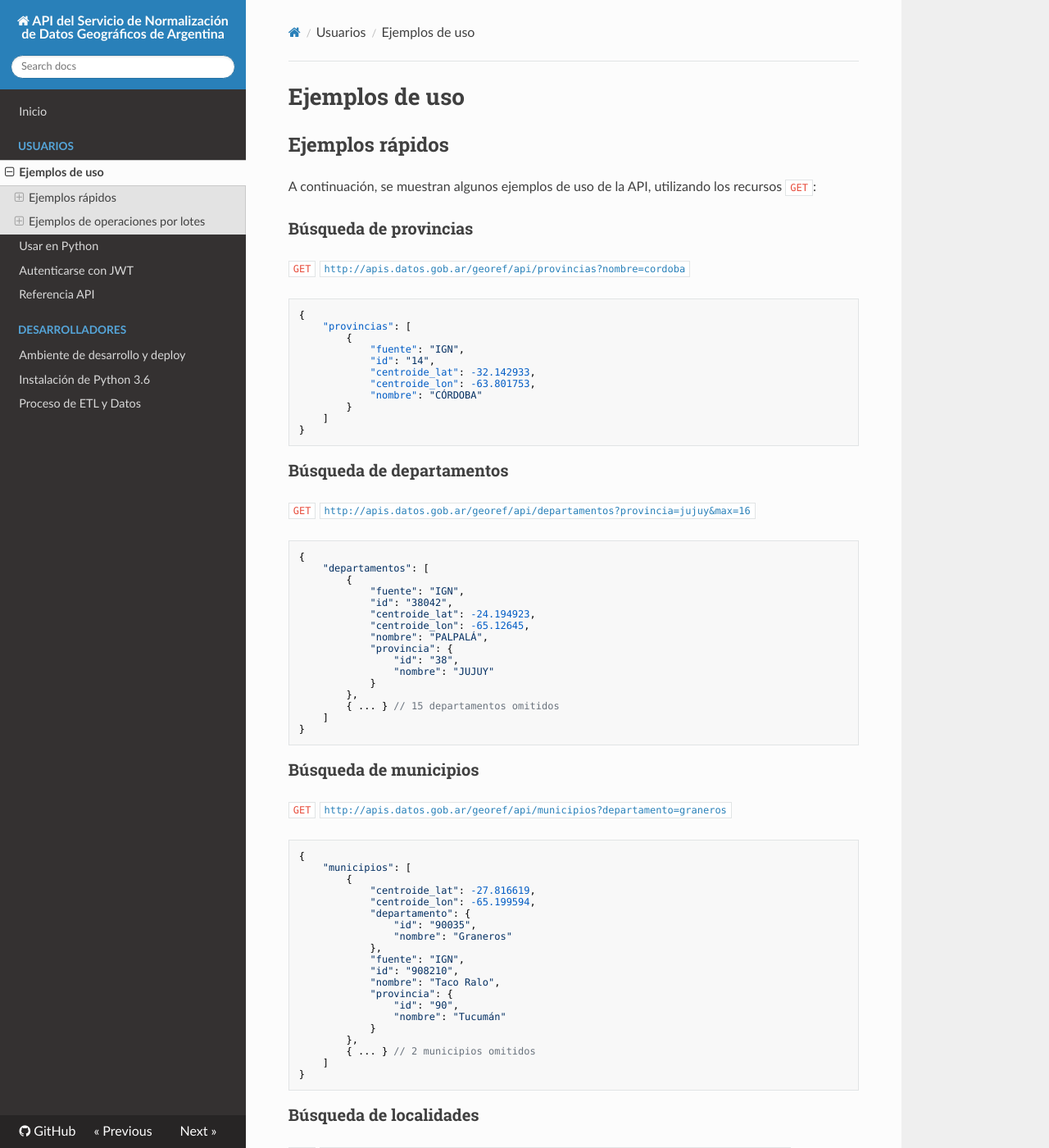
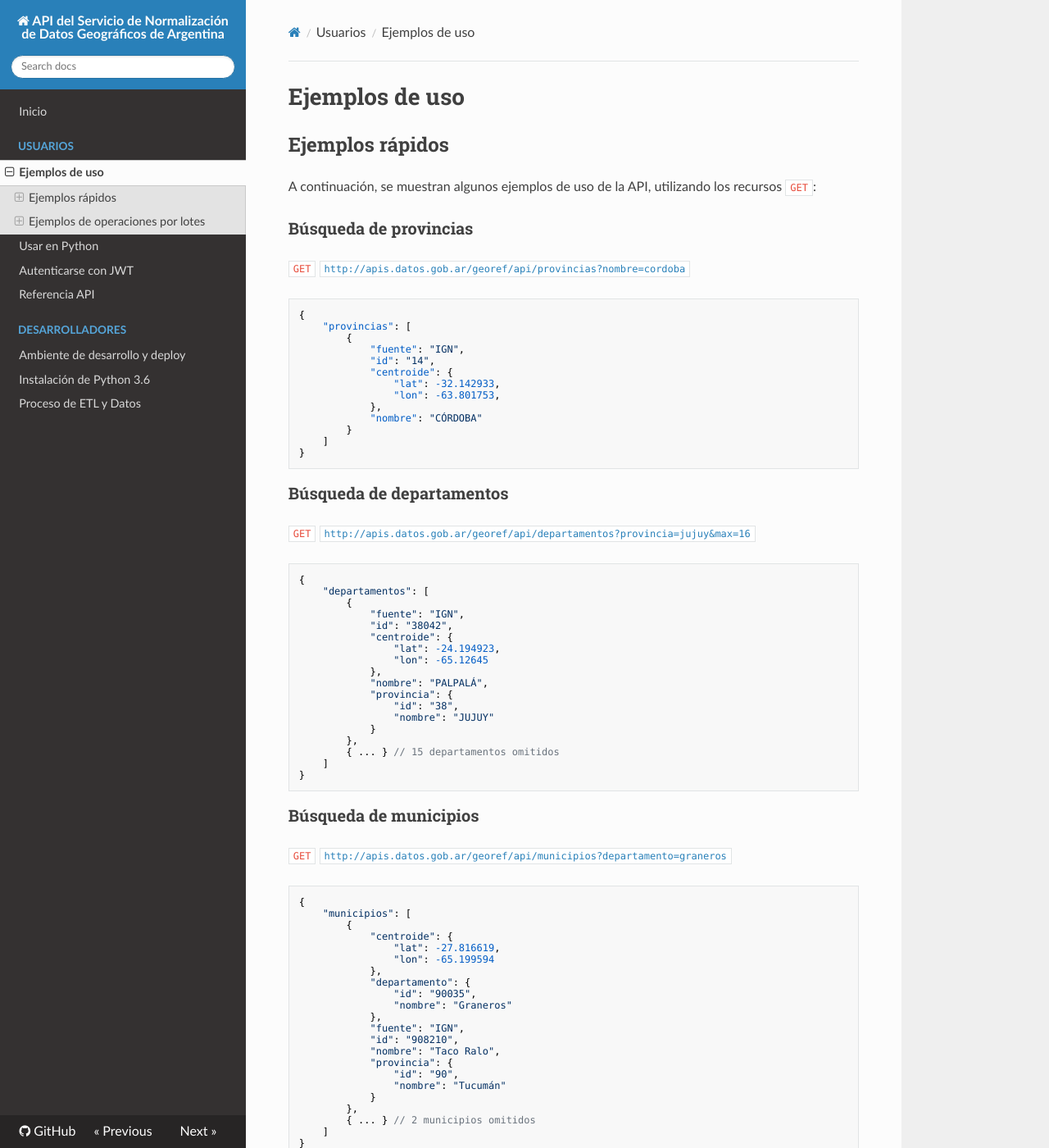
Before and after one commit to datosgobar/georef-ar-api, an MkDocs documentation site: the page built from docs/quick_start.md, in a window 1280 px wide and 1400 px high. Shown: the whole window at 82% size. Built offline with MkDocs 1.6.1, drawn with Linux system fonts in a browser that asks for light colours; nearby versions of some CDN libraries.

Commit message:
Actualiza documentación. [skip ci]

```diff
--- a/docs/quick_start.md
+++ b/docs/quick_start.md
@@ -11,8 +11,10 @@ A continuación, se muestran algunos ejemplos de uso de la API, utilizando los r
         {
             "fuente": "IGN",
             "id": "14",
-            "centroide_lat": -32.142933,
-            "centroide_lon": -63.801753,
+            "centroide": {
+                "lat": -32.142933,
+                "lon": -63.801753,
+            },
             "nombre": "CÓRDOBA"
         }
     ]
@@ -27,8 +29,10 @@ A continuación, se muestran algunos ejemplos de uso de la API, utilizando los r
         {
             "fuente": "IGN",
             "id": "38042",
-            "centroide_lat": -24.194923,
-            "centroide_lon": -65.12645,
+            "centroide": {
+                "lat": -24.194923,
+                "lon": -65.12645
+            },
             "nombre": "PALPALÁ",
             "provincia": {
                 "id": "38",
@@ -46,8 +50,10 @@ A continuación, se muestran algunos ejemplos de uso de la API, utilizando los r
 {
     "municipios": [
         {
-            "centroide_lat": -27.816619,
-            "centroide_lon": -65.199594,
+            "centroide": {
+                "lat": -27.816619,
+                "lon": -65.199594
+            },
             "departamento": {
                 "id": "90035",
                 "nombre": "Graneros"
```
Also changed, not shown: docs/index.md (+11 -9 lines), docs/python_usage.md (+8 -4 lines).
